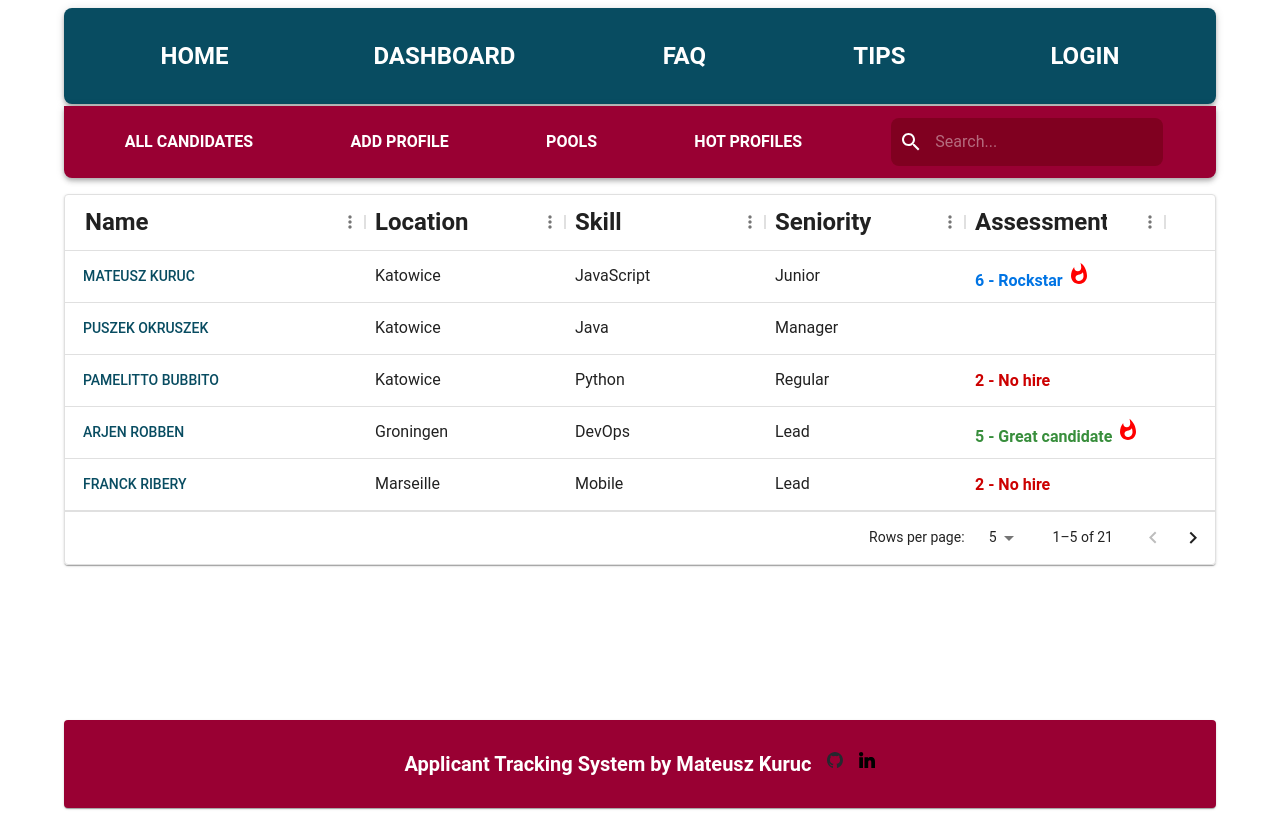
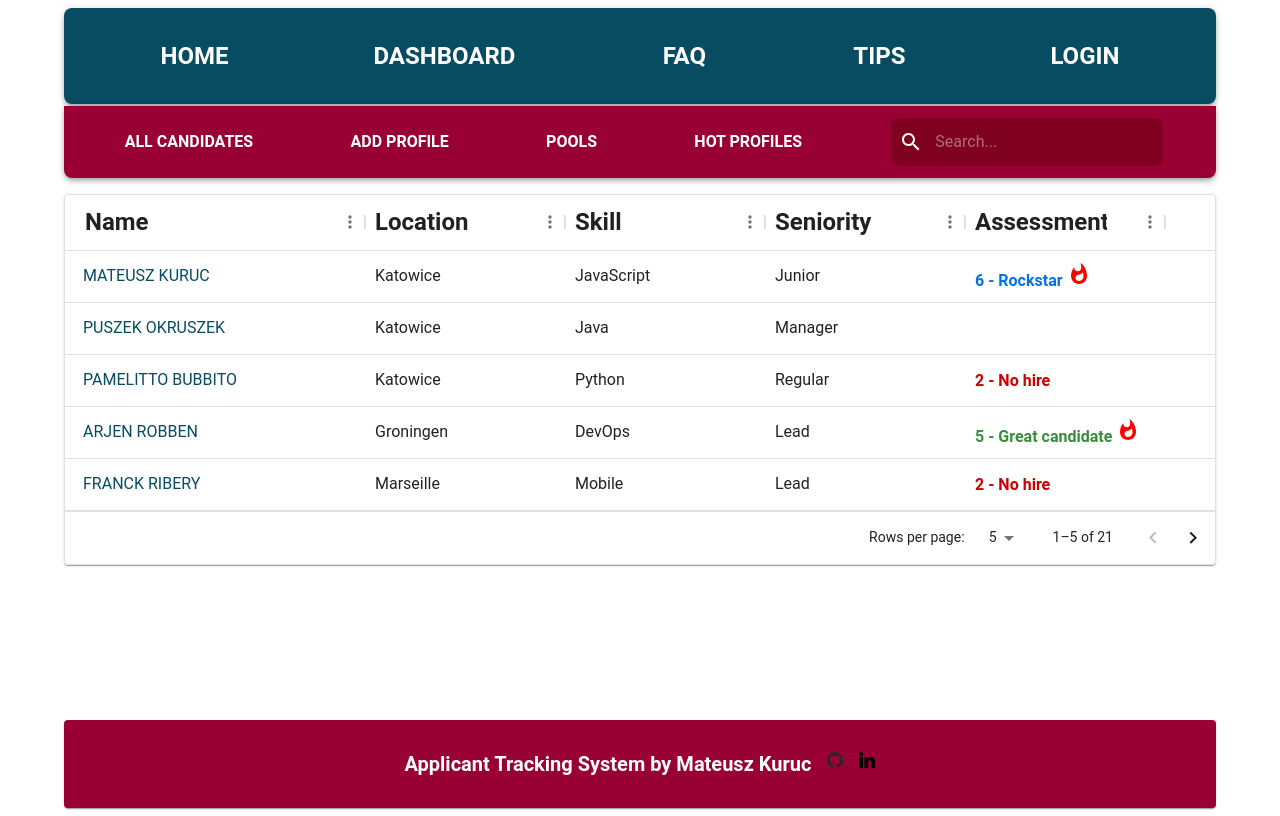
Before and after one commit to MateuszKuruc/ATS-recruitment-app, a React (Create React App) app in the folder ats-frontend/: page /candidates in a window 1280 px wide. Built offline with nearby package versions, Linux system fonts and the light colour scheme.

Commit message:
add styling to hot profiles component

```diff
--- a/ats-frontend/src/components/AllCandidates.js
+++ b/ats-frontend/src/components/AllCandidates.js
@@ -73,7 +73,9 @@ const AllCandidates = ({ candidates }) => {
       minWidth: 300,
       renderCell: (params) => (
         <Link to={`/candidates/${params.row.id}`}>
-          <Button variant="text">{params.row.col1}</Button>
+          <Button variant="text">
+            <Typography variant="body1">{params.row.col1}</Typography>
+          </Button>
         </Link>
       ),
     },
--- a/ats-frontend/src/components/HotProfiles.js
+++ b/ats-frontend/src/components/HotProfiles.js
@@ -43,7 +43,9 @@ const HotProfiles = ({ candidates }) => {
         <TableBody>
           <TableRow>
             <TableCell>
-              <Typography variant="h4">Name</Typography>
+              <Typography variant="h4" style={{ textAlign: "center" }}>
+                Name
+              </Typography>
             </TableCell>
             <TableCell>
               <Typography variant="h4">Location</Typography>
@@ -87,8 +89,7 @@ const HotProfiles = ({ candidates }) => {
                     style={{ width: "auto", minWidth: "200px", flex: "1" }}
                   >
                     <Typography variant="h6">
-
-                    {candidate.firstName} {candidate.lastName}
+                      {candidate.firstName} {candidate.lastName}
                     </Typography>
                   </Button>
                 </Link>
```
